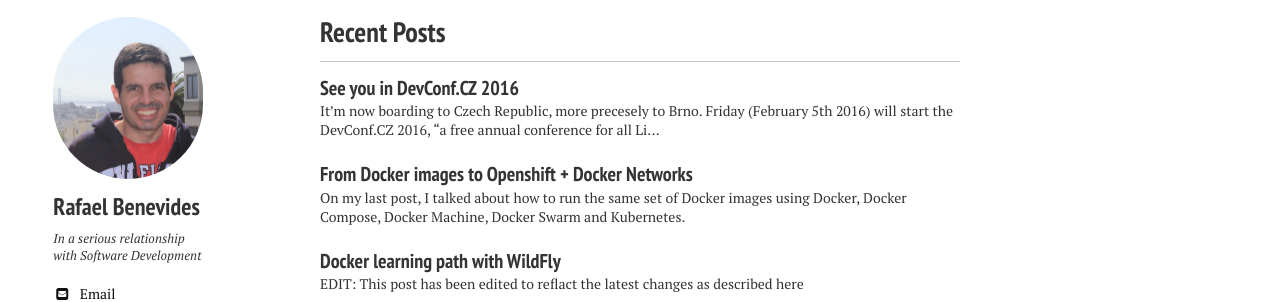
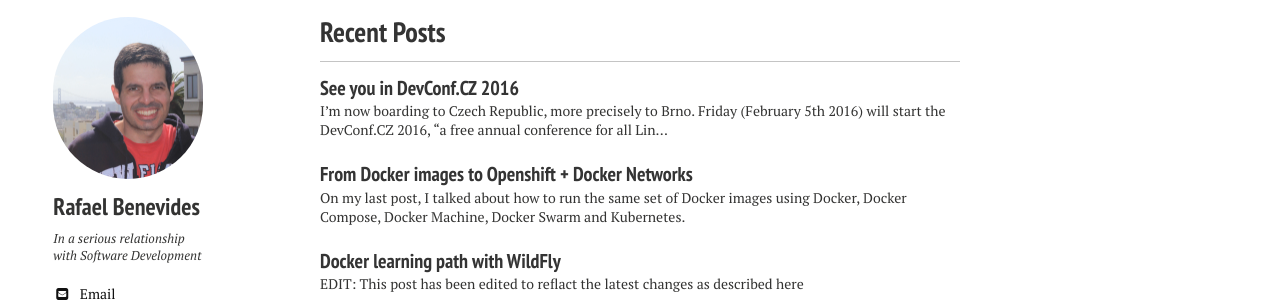
Before and after one commit to rafabene/rafabene.github.io, a Jekyll site: the page built from index.md, in a window 1280 px wide. Shown: the part 441-743 px from the top of the page. Built offline with Jekyll 4.4.1, drawn with Linux system fonts in a browser that asks for light colours; nearby versions of some CDN libraries; Markdown is read by kramdown in place of the engine named in the settings.

Commit message:
Fix typos

```diff
--- a/_posts/2016-02-03-see-you-devconfcz-2016.md
+++ b/_posts/2016-02-03-see-you-devconfcz-2016.md
@@ -4,7 +4,7 @@ title: See you in DevConf.CZ 2016
 comments: true
 ---
 
-It'm now boarding to Czech Republic, more precesely to [Brno](https://goo.gl/maps/4ZMo4u8NEiN2).  Friday (February 5th 2016) will start the [DevConf.CZ 2016](http://www.devconf.cz/), *"a free annual conference for all Linux and JBoss Community Developers, Admins and Linux users organized by Red Hat Czech Republic in cooperation with the Fedora and JBoss communities."*
+I'm now boarding to Czech Republic, more precisely to [Brno](https://goo.gl/maps/4ZMo4u8NEiN2).  Friday (February 5th 2016) will start the [DevConf.CZ 2016](http://www.devconf.cz/), *"a free annual conference for all Linux and JBoss Community Developers, Admins and Linux users organized by Red Hat Czech Republic in cooperation with the Fedora and JBoss communities."*
 
 If you are a developer who wants to get in touch with the latest news and trends in the software development industry, this is the chance! Software development moves pretty fast, and most of the evolution comes from opensource projects. So what can you expect from an event organized by the [biggest opensource company](http://www.redhat.com/) (and communities) from the planet? "Sharing knowledge" is the answer!
 
```
